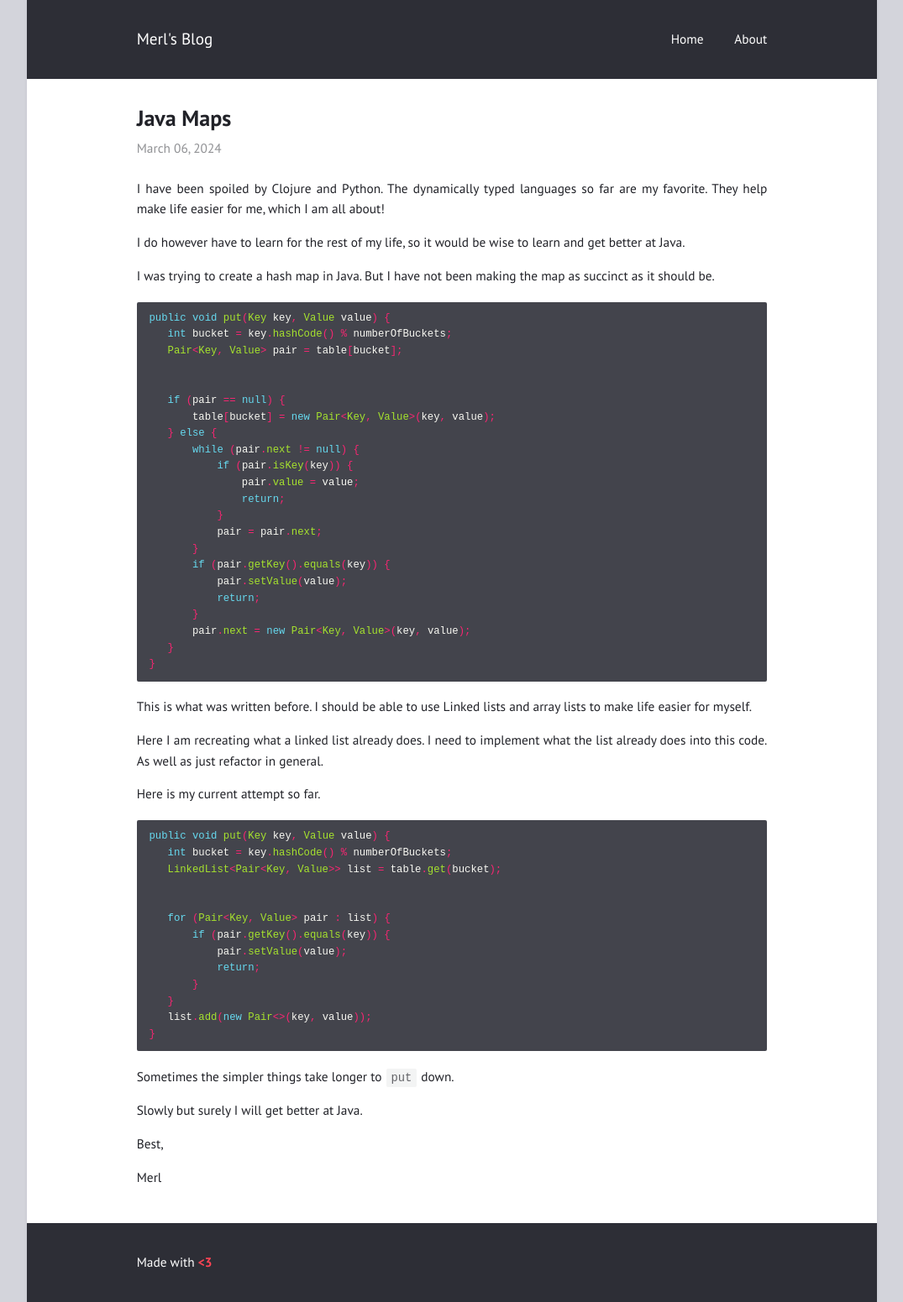
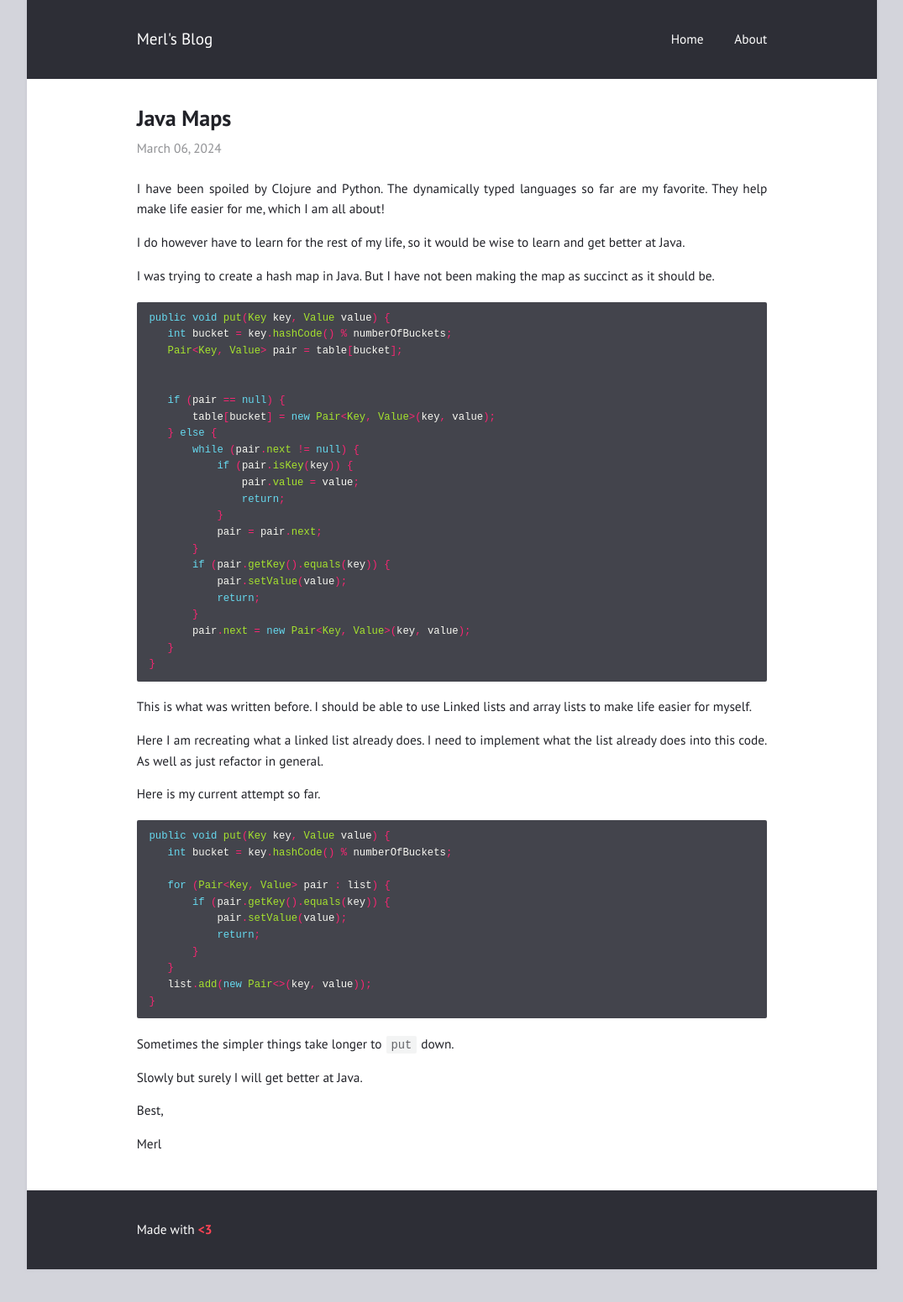
Before and after one commit to Merlness/merlness.github.io, a Jekyll site: the page built from _posts/2024-03-06-Java_maps.md, in a window 1280 px wide. Shown: the whole page at 84% size, without its empty margins (102-1177 px from the left). Built offline with Jekyll 4.4.1, drawn with Linux system fonts in a browser that asks for light colours; after the commit the page ends 1512 px from its top, so only the background shows below that.

Commit message:
java maps2

````diff
--- a/_posts/2024-03-06-Java_maps.md
+++ b/_posts/2024-03-06-Java_maps.md
@@ -47,8 +47,6 @@ Here is my current attempt so far.
 ```java
 public void put(Key key, Value value) {
    int bucket = key.hashCode() % numberOfBuckets;
-   LinkedList<Pair<Key, Value>> list = table.get(bucket);
-
 
    for (Pair<Key, Value> pair : list) {
        if (pair.getKey().equals(key)) {
````
Also changed, not shown: _posts/2024-03-11-Java_maps_2.md (added).
